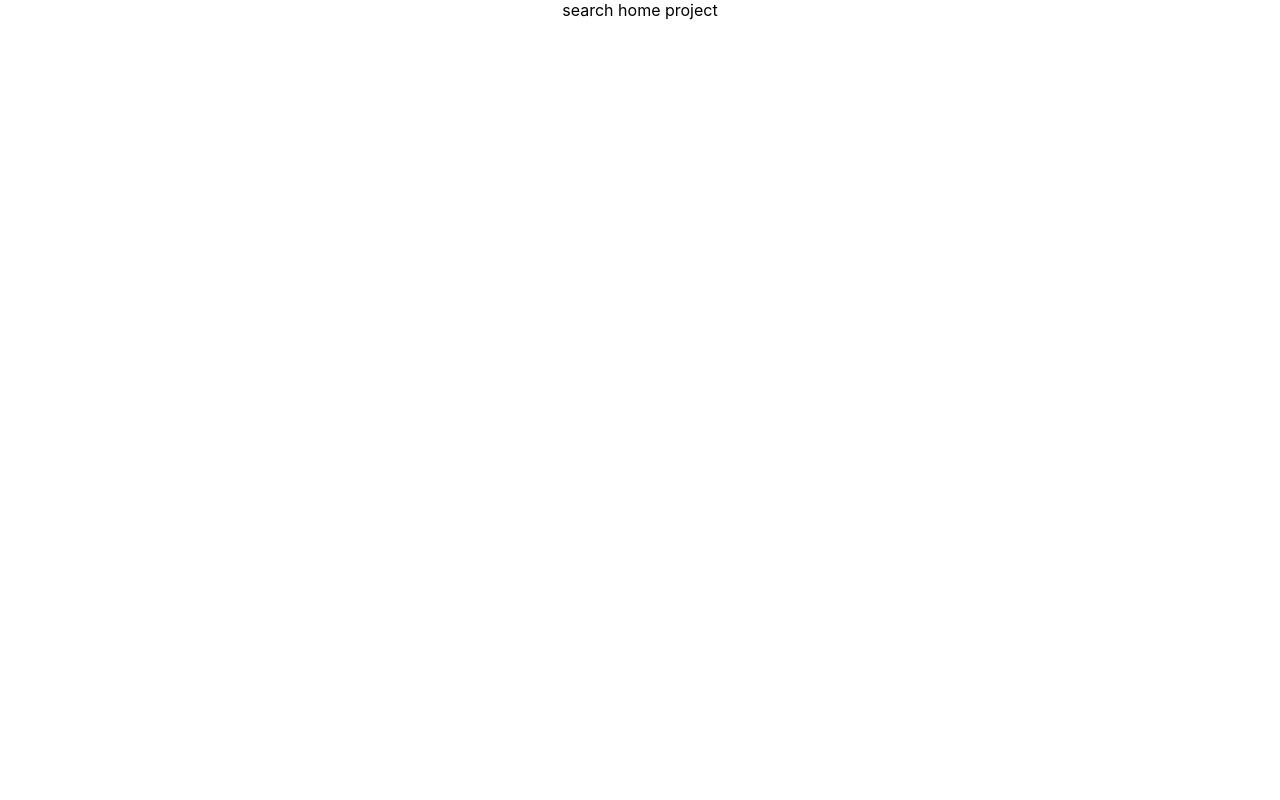
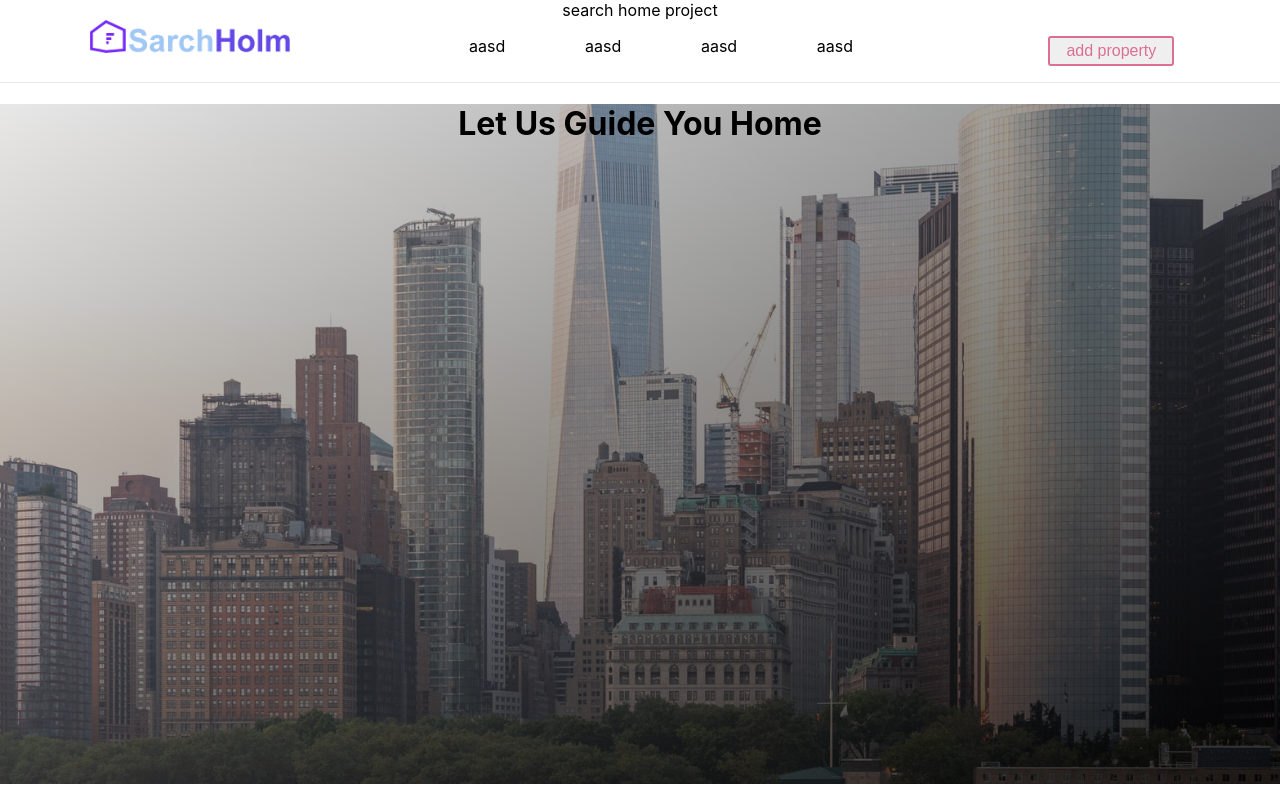
Before and after one commit to Web-Developers-G7/search-home, a React (Create React App) app: page / in a window 1280 px wide. Built offline with nearby package versions, Linux system fonts and the light colour scheme.

Commit message:
add the main components in the header

```diff
--- a/src/App.js
+++ b/src/App.js
@@ -1,8 +1,14 @@
 import React from "react";
 import "./App.css";
+import Header from "./sections/header";
 
 function App() {
-  return <div className="App">search home project</div>;
+  return (
+    <div className="App">
+      search home project
+      <Header> </Header>
+    </div>
+  );
 }
 
 export default App;
--- /dev/null
+++ b/src/components/navbar.js
@@ -0,0 +1,52 @@
+import styled from "styled-components";
+import bgHeader from "../images/headerBg.jpeg";
+
+export const Nav = styled.nav`
+  width: 100%;
+  display: flex;
+  justify-content: space-around;
+  border-bottom: 1px solid rgba(153, 153, 153, 0.22);
+`;
+
+export const Container = styled.div`
+  height: ${props => (props.height ? props.height : "auto")};
+`;
+
+export const HeaderContainer = styled(Container)`
+  background-image: linear-gradient(
+      to right bottom,
+      rgba(200, 200, 200, 0.4),
+      rgba(0, 0, 0, 0.8)
+    ),
+    url(${bgHeader});
+  background-position: bottom;
+  background-size: cover;
+`;
+
+export const Img = styled.img`
+  width: 200px;
+`;
+
+export const Ul = styled.ul`
+  display: flex;
+  justify-content: space-between;
+  width: 30vw;
+  padding: 0;
+`;
+export const Li = styled.li`
+  list-style: none;
+  display: inline-block;
+`;
+
+export const Button = styled.button`
+  color: palevioletred;
+  font-size: 1em;
+  margin: 1em;
+  padding: 0.25em 1em;
+  border: 2px solid palevioletred;
+  border-radius: 3px;
+`;
+
+export const Title = styled.h1``;
+
+export const MainTitle = styled(Title)``;
--- /dev/null
+++ b/src/sections/header/index.js
@@ -0,0 +1,38 @@
+import React from "react";
+import {
+  Nav,
+  Container,
+  Img,
+  Ul,
+  Li,
+  Button,
+  HeaderContainer,
+  MainTitle
+} from "../../components/navbar";
+import logo from "../../images/logo-blue.png";
+
+const Header = () => {
+  return (
+    <header>
+      <Nav>
+        <Container>
+          <Img src={logo} alt="logo-img" />
+        </Container>
+        <Ul>
+          <Li>aasd</Li>
+          <Li>aasd</Li>
+          <Li>aasd</Li>
+          <Li>aasd</Li>
+        </Ul>
+        <Button>add property</Button>
+      </Nav>
+      <HeaderContainer height="85vh">
+        <Container>
+          <MainTitle>Let Us Guide You Home</MainTitle>
+        </Container>
+      </HeaderContainer>
+    </header>
+  );
+};
+
+export default Header;
```
Also changed, not shown: src/images/headerBg.jpeg (added), src/images/logo-blue.png (added).
